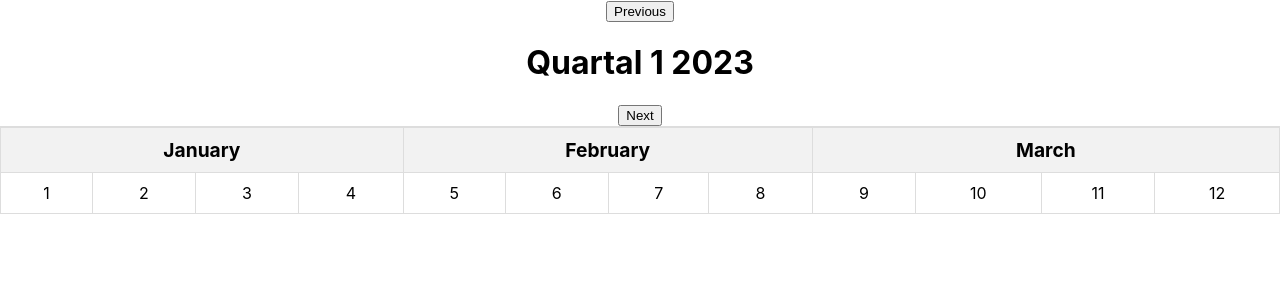
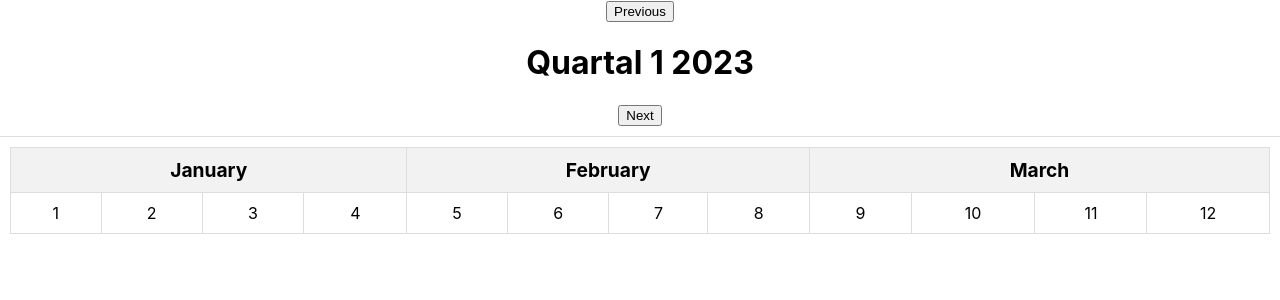
Before and after one commit to TauriRu/kvartalivaade-tabel, a React (Create React App) app: page / in a window 1280 px wide. Shown: the top 300 px of the page. Built offline with nearby package versions, Linux system fonts and the light colour scheme.

Commit message:
max quarter is 4

```diff
--- a/src/App.tsx
+++ b/src/App.tsx
@@ -8,11 +8,15 @@ function App() {
   const [year] = useState(currentYear);
 
   const handleNextQuarter = () => {
-    setCurrentQuarter(currentQuarter + 1);
+    if (currentQuarter < 4) {
+      setCurrentQuarter(currentQuarter + 1);
+    }
   };
 
   const handlePreviousQuarter = () => {
-    setCurrentQuarter(currentQuarter - 1);
+    if (currentQuarter > 1) {
+      setCurrentQuarter(currentQuarter - 1);
+    }
   };
 
   return (
--- a/src/components/Calendar/Calendar.css
+++ b/src/components/Calendar/Calendar.css
@@ -4,11 +4,13 @@
   display: flex;
   flex-direction: column;
   width: 100%;
+  padding: 10px 0;
 }
 
 .calendar-body {
   display: flex;
   border-top: 1px solid #ddd;
+  padding: 10px;
 }
 
 table {
```
